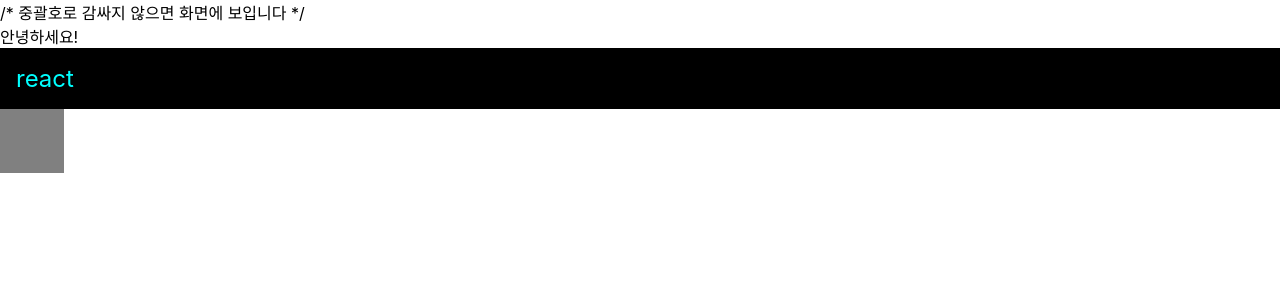
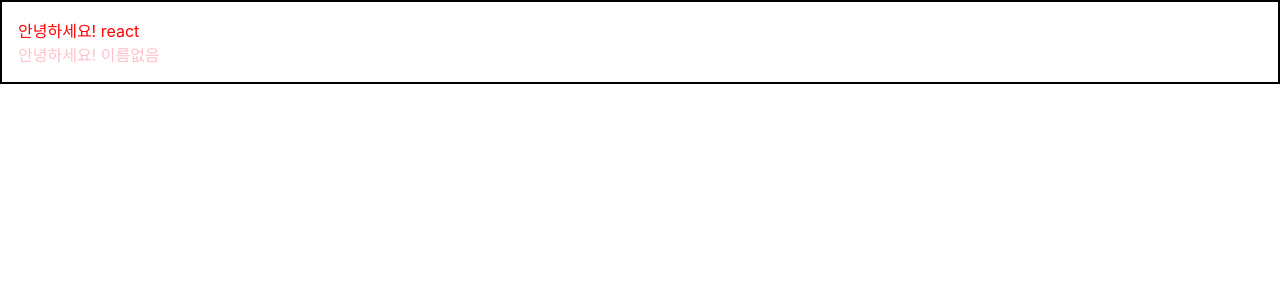
Before and after one commit to sueyon032/React-Study, a React (Create React App) app: page / in a window 1280 px wide. Shown: the top 300 px of the page. Built offline with nearby package versions, Linux system fonts and the light colour scheme.

Commit message:
(1.5) props 를 통해 컴포넌트에게 값 전달하기

```diff
--- a/src/App.js
+++ b/src/App.js
@@ -1,27 +1,14 @@
 import React from "react";
 import Hello from "./Hello";
-import './App.css';
+import Wrapper from "./Wrapper";
 
 
 function App() {
-  const name='react';
-  const style={
-    backgroundColor:'black',
-    color:'aqua',
-    fontSize:24,  // 기본 단위 px
-    padding:'1rem'  // 다른 단위 사용 시 문자열로 설정
-  }
-
   return(
-    <>
-    {/* 주석은 화면에 보이지 않습니다 */}
-    /* 중괄호로 감싸지 않으면 화면에 보입니다 */
-      <Hello
-        // 열리는 태그 내부에서는 이렇게 주석을 작성 할 수 있습니다.
-      />
-      <div style={style}>{name}</div>
-      <div className="gray-box"></div>
-    </>
+    <Wrapper>
+      <Hello name="react" color="red"/>
+      <Hello color="pink"/>
+    </Wrapper>
   );
 }
 
--- a/src/Hello.js
+++ b/src/Hello.js
@@ -1,7 +1,11 @@
-import React from "react";
+import React from 'react';
 
-function Hello(){
-    return <div>안녕하세요!</div>
+function Hello({color, name}){
+    return <div style={{color}}>안녕하세요! {name}</div>
+}
+
+Hello.defaultProps={
+    name:'이름없음'
 }
 
 export default Hello;
--- /dev/null
+++ b/src/Wrapper.js
@@ -0,0 +1,16 @@
+import React from "react";
+
+function Wrapper({children}){
+    const style={
+        border:'2px solid black',
+        padding: '16px',
+    };
+
+    return (
+        <div style={style}>
+            {children}
+        </div>
+    )
+}
+
+export default Wrapper;
```
